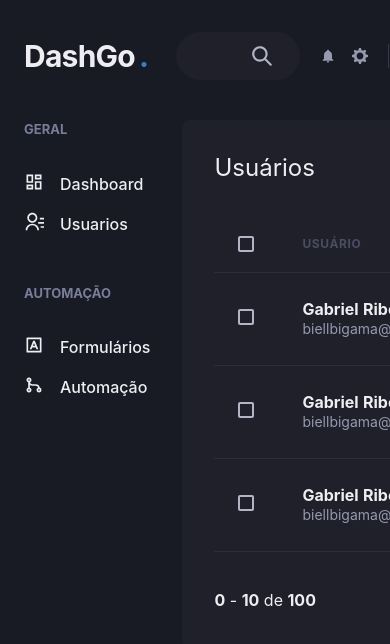
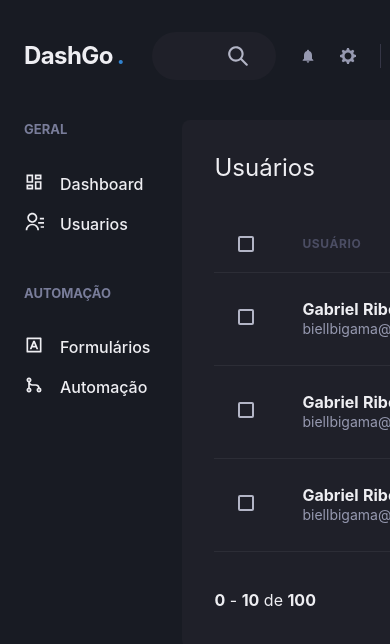
Before and after one commit to Stealty/dashgo, a Next.js app: page /users in a window 390 px wide. Shown: the top 644 px of the page. Built offline with nearby package versions, Linux system fonts and the light colour scheme.

Commit message:
feat/responsiveness: header

```diff
--- a/package.json
+++ b/package.json
@@ -6,7 +6,8 @@
     "dev": "next dev",
     "build": "next build",
     "start": "next start",
-    "lint": "next lint"
+    "lint": "next lint",
+    "push": "git push https://github.com/Stealty/dashgo"
   },
   "dependencies": {
     "@chakra-ui/icons": "^1.1.7",
--- a/src/components/Header/Logo.tsx
+++ b/src/components/Header/Logo.tsx
@@ -2,7 +2,12 @@
 
 export function Logo() {
   return (
-    <Text fontSize="3xl" fontWeight="bold" letterSpacing="tight" w="64">
+    <Text
+      fontSize={["2xl", "3xl"]}
+      fontWeight="bold"
+      letterSpacing="tight"
+      w="64"
+    >
       DashGo
       <Text color="blue.500" m="1" as="span">
         .
--- a/src/components/Header/NotificationsNav.tsx
+++ b/src/components/Header/NotificationsNav.tsx
@@ -4,12 +4,12 @@
 export function NotificationsNav() {
   return (
     <HStack
-      mx="5"
-      pr="5"
+      mx={["6", "8", "10"]}
+      pr={["6", "8", "10"]}
       py="1"
       color="gray.300"
       borderColor="gray.700"
-      spacing="4"
+      spacing={["6", "8", "10"]}
       borderRightWidth={1}
     >
       <Icon as={BellIcon} />
--- a/src/components/Header/Profile.tsx
+++ b/src/components/Header/Profile.tsx
@@ -1,12 +1,18 @@
 import { Flex, Box, Avatar, Text } from "@chakra-ui/react";
 
-export function Profile() {
+interface ProfileProps {
+  showProfileData?: boolean;
+}
+
+export function Profile({ showProfileData = true }: ProfileProps) {
   return (
     <Flex align="center">
-      <Box>
-        <Text>Gabriel Ribeiro</Text>
-        <Text color="gray.300">biellbigama@gmail.com</Text>
-      </Box>
+      {showProfileData && (
+        <Box>
+          <Text>Gabriel Ribeiro</Text>
+          <Text color="gray.300">biellbigama@gmail.com</Text>
+        </Box>
+      )}
       <Avatar size="md" bg="none" src="https://www.github.com/stealty.png" />
     </Flex>
   );
--- a/src/components/Header/index.tsx
+++ b/src/components/Header/index.tsx
@@ -2,9 +2,13 @@
 import { NotificationsNav } from "./NotificationsNav";
 import { Logo } from "./Logo";
 import { SearchBox } from "./SearchBox";
-import { Flex } from "@chakra-ui/react";
+import { Flex, useBreakpointValue } from "@chakra-ui/react";
 
 export function Header() {
+  const isWideVersion = useBreakpointValue({
+    base: false,
+    lg: true,
+  });
   return (
     <Flex
       w="100%"
@@ -20,7 +24,7 @@
       <SearchBox />
       <Flex align="center" ml="auto">
         <NotificationsNav />
-        <Profile />
+        <Profile showProfileData={isWideVersion} />
       </Flex>
     </Flex>
   );
```
